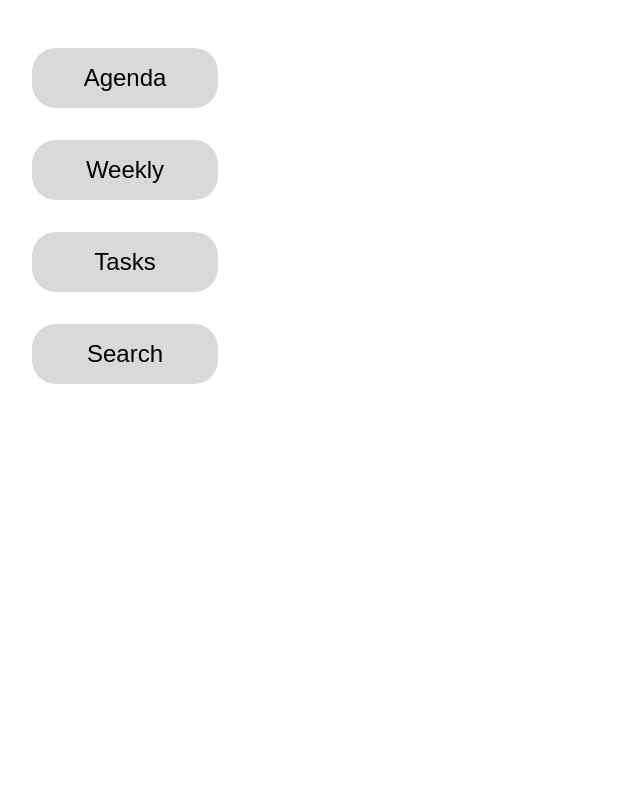
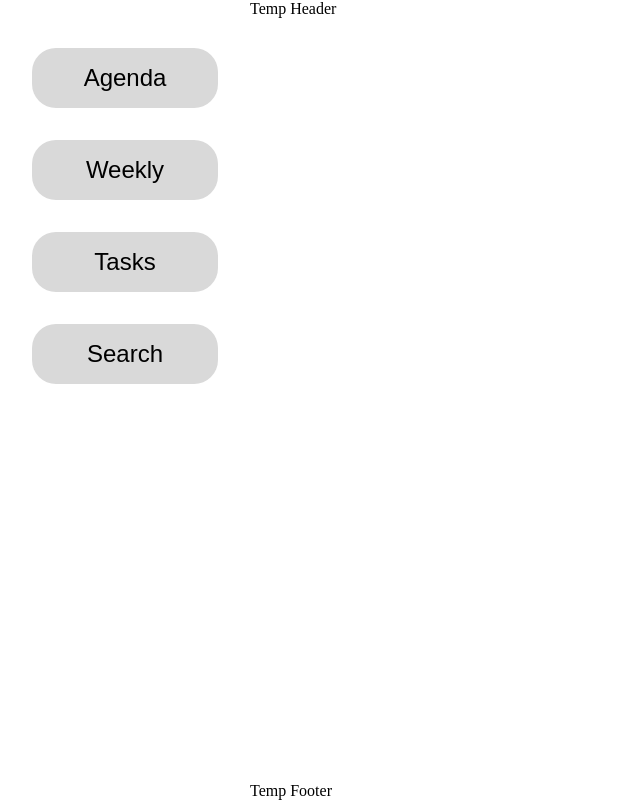
Before and after one commit to chingu-voyages/v47-tier2-team-18, a React app in the folder dailytasks/: page / in a window 1280 px wide. Shown: the whole page, without its empty margins (0-640 px from the left). Built offline with nearby package versions, Linux system fonts and the light colour scheme; the HTML template or start-up script is replaced by a standard one.

Commit message:
Assemble the app using grid

```diff
--- a/dailytasks/src/App.jsx
+++ b/dailytasks/src/App.jsx
@@ -1,13 +1,35 @@
 import Sidebar from "./components/SideBar";
 import { Outlet } from "react-router-dom";
 import GlobalStyle from "./components/styles/globalStyles";
+import {
+  AppWrapper,
+  ContentWrapper,
+  FooterWrapper,
+  HeaderWrapper,
+  NavigationWrapper,
+} from "./components/styles/App.styled";
 
 const App = () => {
   return (
     <>
+      {/* Apply global styles to all components in the app */}
       <GlobalStyle />
-      <Sidebar />
-      <Outlet />
+      <AppWrapper>
+        <HeaderWrapper>
+          {/* TODO -- replace with actual header component */}
+          <div>Temp Header</div>
+        </HeaderWrapper>
+        <NavigationWrapper>
+          <Sidebar />
+        </NavigationWrapper>
+        <ContentWrapper>
+          <Outlet />
+        </ContentWrapper>
+        {/* TODO -- replace with actual footer component */}
+        <FooterWrapper>
+          <div>Temp Footer</div>
+        </FooterWrapper>
+      </AppWrapper>
     </>
   );
 };
--- /dev/null
+++ b/dailytasks/src/components/styles/App.styled.js
@@ -0,0 +1,27 @@
+import styled from "styled-components";
+
+//Define the grid
+export const AppWrapper = styled.div`
+  display: grid;
+  grid-template:
+    "navigation header" auto
+    "navigation content" 1fr
+    "navigation footer" auto
+    / auto 1fr;
+`;
+
+export const HeaderWrapper = styled.div`
+  grid-area: header;
+`;
+
+export const NavigationWrapper = styled.div`
+  grid-area: navigation;
+`;
+
+export const ContentWrapper = styled.div`
+  grid-area: content;
+`;
+
+export const FooterWrapper = styled.div`
+  grid-area: footer;
+`;
```
